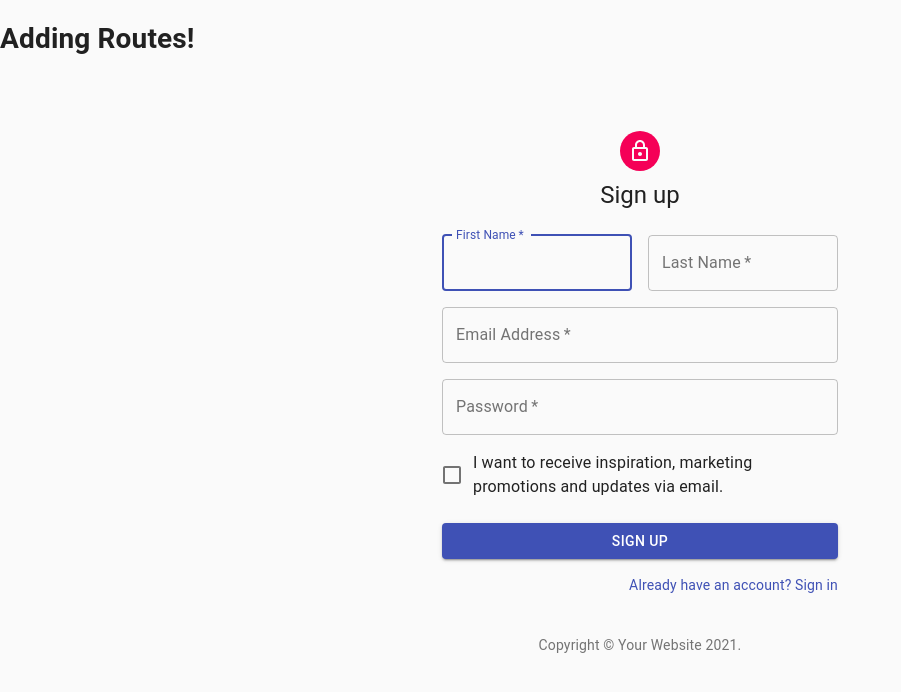
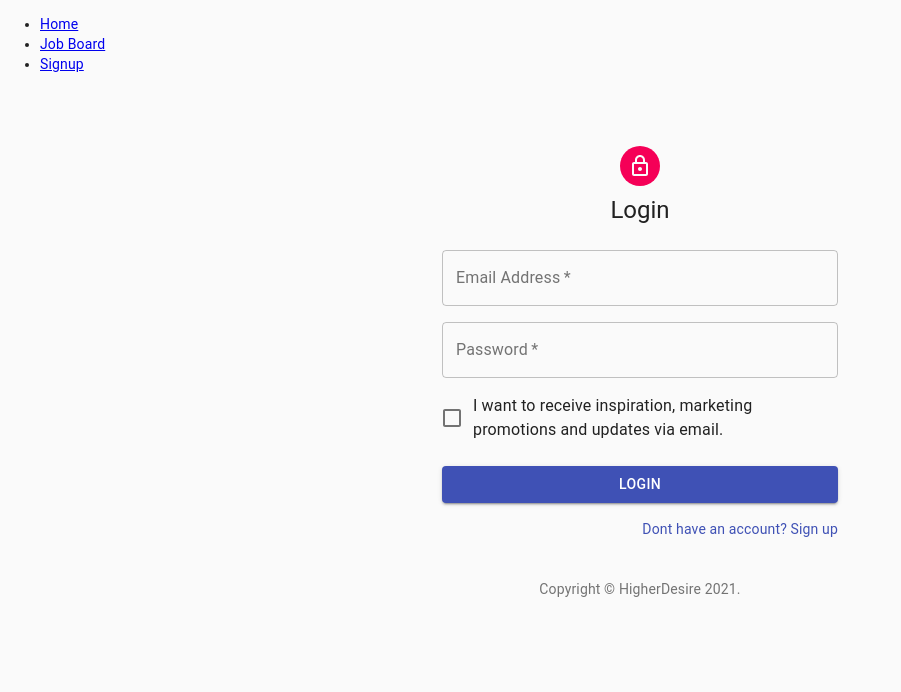
Before and after one commit to Higher-Desire/higher-desire, a React app: page / in a window 1280 px wide. Shown: the top 692 px of the page, without its empty margins (0-901 px from the left). Built offline with nearby package versions, Linux system fonts and the light colour scheme.

Commit message:
fixed login and switches

```diff
--- a/src/client/app.jsx
+++ b/src/client/app.jsx
@@ -1,16 +1,40 @@
 import React from 'react';
-import {BrowserRouter as Router, Route, Switch} from 'react-router-dom';
-import Signin from './components/signin';
-import Signup from './components/signup';
+import { BrowserRouter as Router, Route, Switch, Link } from 'react-router-dom';
+import JobBoard from './components/jobBoard';
+import Login from './components/signin';
+import SignUp from './components/signup';
 
 const App = () => {
   return (
     <Router>
-    <div className ="container">
-      <h1>Adding Routes!</h1>
-    </div >
-    <Route path="/" component={Signin}></Route>
-    <Route path="/signup" component={Signup}></Route>
+      <div>
+        <nav>
+          <ul>
+            <li>
+              <Link to="/">Home</Link>
+            </li>
+            <li>
+              <Link to="/board">Job Board</Link>
+            </li>
+            <li>
+              <Link to="/signup">Signup</Link>
+            </li>
+          </ul>
+        </nav>
+      </div>
+      <div>
+        <Switch>
+          <Route exact path="/">
+            <Login />
+          </Route>
+          <Route path="/signup">
+            <SignUp />
+          </Route>
+          <Route path="/board">
+            <JobBoard />
+          </Route>
+        </Switch>
+      </div>
     </Router>
   )
 }
--- a/src/client/components/signin.jsx
+++ b/src/client/components/signin.jsx
@@ -18,12 +18,16 @@ function Copyright() {
     <Typography variant="body2" color="textSecondary" align="center">
       {'Copyright © '}
       <Link color="inherit" href="https://material-ui.com/">
-        Your Website
+        HigherDesire
       </Link>{' '}
       {new Date().getFullYear()}
       {'.'}
     </Typography>
   );
+}
+
+function login(event) {
+  console.log(event)
 }
 
 const useStyles = makeStyles((theme) => ({
@@ -46,7 +50,7 @@ const useStyles = makeStyles((theme) => ({
   },
 }));
 
-export default function SignUp() {
+export default function Login() {
   const classes = useStyles();
 
   return (
@@ -57,33 +61,10 @@ export default function SignUp() {
           <LockOutlinedIcon />
         </Avatar>
         <Typography component="h1" variant="h5">
-          Sign up
+          Login
         </Typography>
         <form className={classes.form} noValidate>
           <Grid container spacing={2}>
-            <Grid item xs={12} sm={6}>
-              <TextField
-                autoComplete="fname"
-                name="firstName"
-                variant="outlined"
-                required
-                fullWidth
-                id="firstName"
-                label="First Name"
-                autoFocus
-              />
-            </Grid>
-            <Grid item xs={12} sm={6}>
-              <TextField
-                variant="outlined"
-                required
-                fullWidth
-                id="lastName"
-                label="Last Name"
-                name="lastName"
-                autoComplete="lname"
-              />
-            </Grid>
             <Grid item xs={12}>
               <TextField
                 variant="outlined"
@@ -120,13 +101,14 @@ export default function SignUp() {
             variant="contained"
             color="primary"
             className={classes.submit}
+            onClick={(event) => login(event)}
           >
-            Sign Up
+            Login
           </Button>
           <Grid container justifyContent="flex-end">
             <Grid item>
               <Link href="#" variant="body2">
-                Already have an account? Sign in
+                Dont have an account? Sign up
               </Link>
             </Grid>
           </Grid>
```
Also changed, not shown: src/server/server.js (+5 -2 lines).
